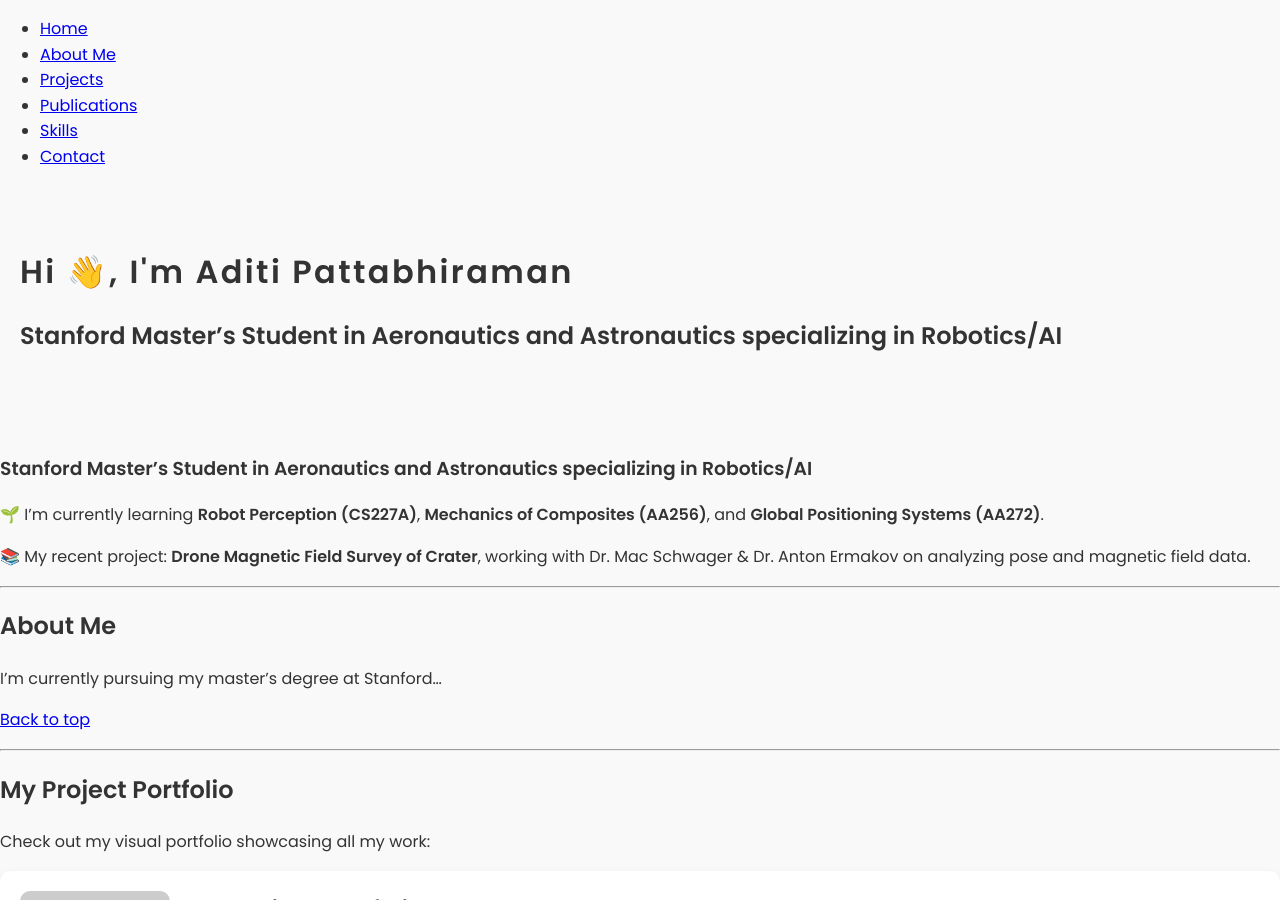
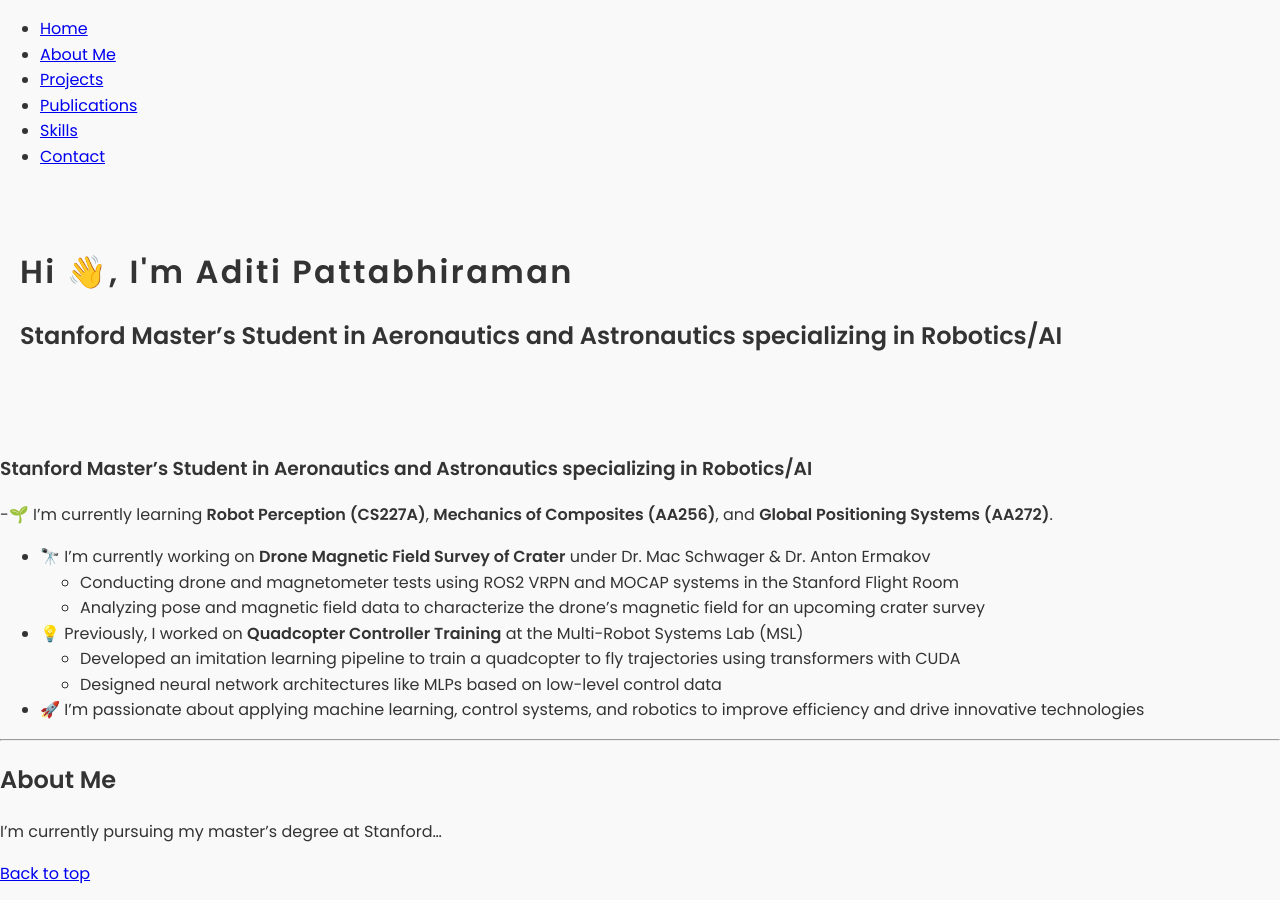
Before and after one commit to aditipattabhiraman/aditipattabhiraman.github.io, a Jekyll site: the page built from index.md, in a window 1280 px wide and 900 px high. Built offline with Jekyll 4.4.1, drawn with Linux system fonts in a browser that asks for light colours; our own code applies the rules of GitHub Pages for plain Markdown files.

Commit message:
Update index.md

```diff
--- a/index.md
+++ b/index.md
@@ -1,8 +1,17 @@
 ### Stanford Master's Student in Aeronautics and Astronautics specializing in Robotics/AI
 
-🌱 I’m currently learning **Robot Perception (CS227A)**, **Mechanics of Composites (AA256)**, and **Global Positioning Systems (AA272)**.
+-🌱 I’m currently learning **Robot Perception (CS227A)**, **Mechanics of Composites (AA256)**, and **Global Positioning Systems (AA272)**.
 
-📚 My recent project: **Drone Magnetic Field Survey of Crater**, working with Dr. Mac Schwager & Dr. Anton Ermakov on analyzing pose and magnetic field data.
+- 🔭 I’m currently working on **Drone Magnetic Field Survey of Crater** under Dr. Mac Schwager & Dr. Anton Ermakov
+  - Conducting drone and magnetometer tests using ROS2 VRPN and MOCAP systems in the Stanford Flight Room
+  - Analyzing pose and magnetic field data to characterize the drone's magnetic field for an upcoming crater survey
+
+- 💡 Previously, I worked on **Quadcopter Controller Training** at the Multi-Robot Systems Lab (MSL)
+  - Developed an imitation learning pipeline to train a quadcopter to fly trajectories using transformers with CUDA
+  - Designed neural network architectures like MLPs based on low-level control data
+
+- 🚀 I'm passionate about applying machine learning, control systems, and robotics to improve efficiency and drive innovative technologies
+
 
 ---
 
```
